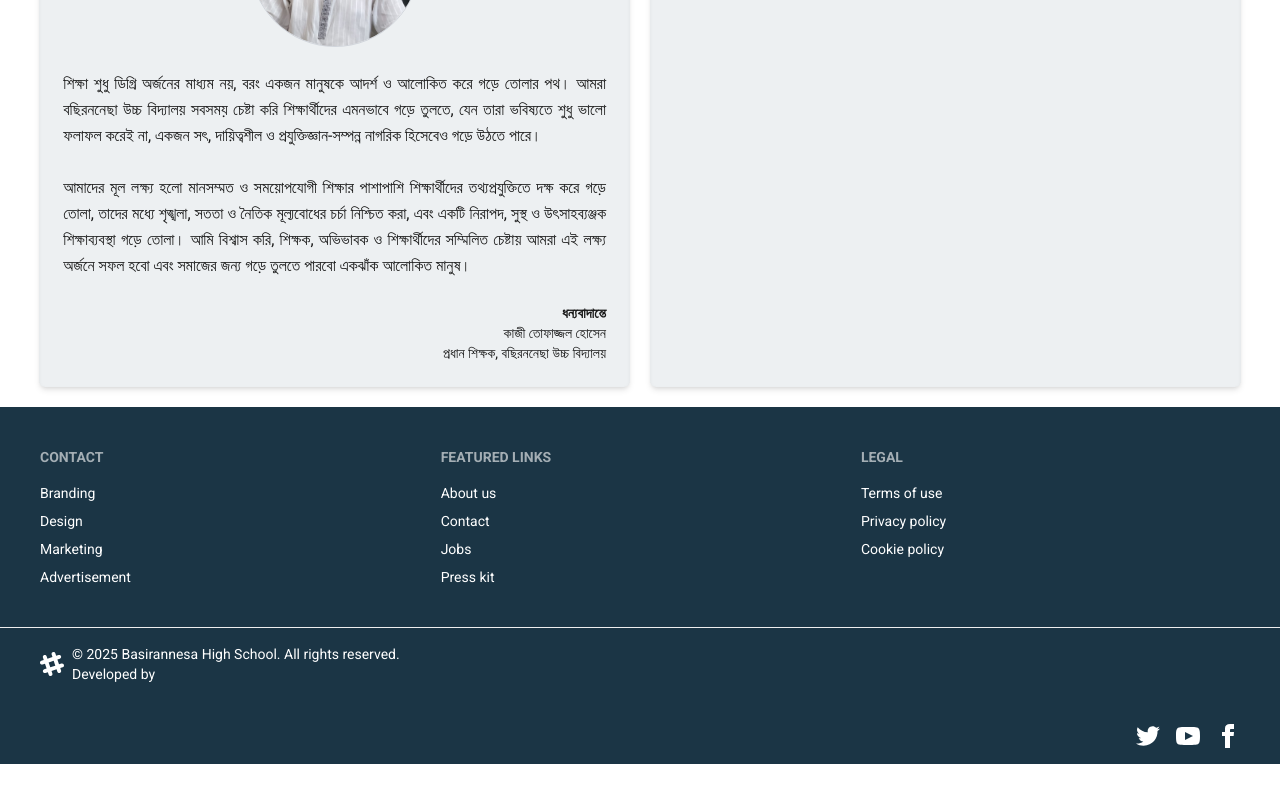
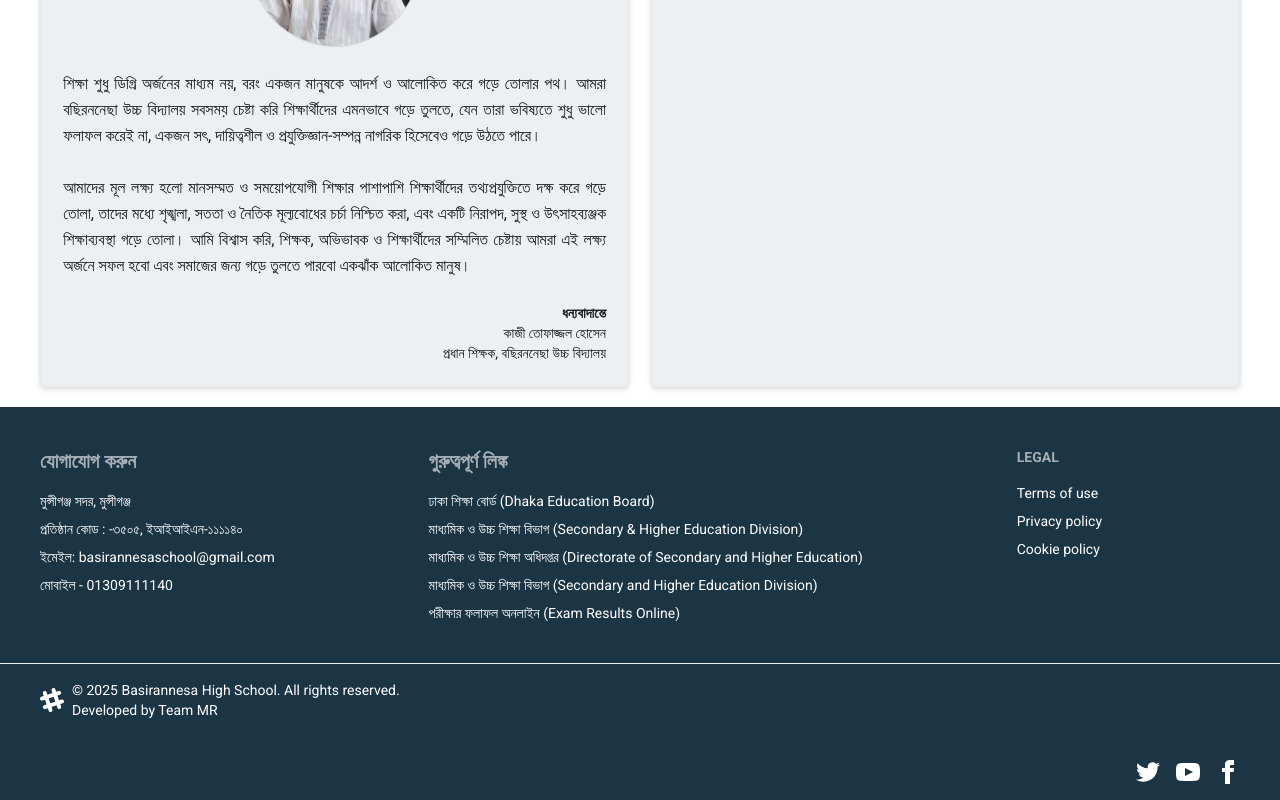
Before and after one commit to MahmudulHasan1211/basirannesa-high-school-website, a Next.js app in the folder front-end/: page / in a window 1280 px wide. Shown: the part 1207-2007 px from the top of the page. Before the commit the page ends 1971 px from the top, so only its background shows below. Built offline with nearby package versions, Linux system fonts and the light colour scheme.

Commit message:
footer info added

```diff
--- a/front-end/app/components/Footer.tsx
+++ b/front-end/app/components/Footer.tsx
@@ -3,19 +3,35 @@ export default function Footer() {
     <div>
       <footer className="footer sm:footer-horizontal bg-[#1b3545] text-white p-10">
         <nav>
-          <h6 className="footer-title">CONTACT</h6>
+          <h6 className="footer-title text-xl font-bold">যোগাযোগ করুন</h6>
 
-          <a className="link link-hover">Branding</a>
-          <a className="link link-hover">Design</a>
-          <a className="link link-hover">Marketing</a>
-          <a className="link link-hover">Advertisement</a>
+          <a className="link link-hover">মুন্সীগঞ্জ সদর, মুন্সীগঞ্জ</a>
+          <a className="link link-hover">প্রতিষ্ঠান কোড : -৩৫০৫, ইআইআইএন-১১১১৪০</a>
+          <a className="link link-hover">ইমেইল: basirannesaschool@gmail.com</a>
+          <a className="link link-hover">মোবাইল - 01309111140</a>
         </nav>
         <nav>
-          <h6 className="footer-title">FEATURED LINKS</h6>
-          <a className="link link-hover">About us</a>
-          <a className="link link-hover">Contact</a>
-          <a className="link link-hover">Jobs</a>
-          <a className="link link-hover">Press kit</a>
+          <h6 className="footer-title text-xl font-bold">গুরুত্বপূর্ণ লিঙ্ক</h6>
+         <a href="https://www.dhakaeducationboard.gov.bd/site/" target="_blank">
+           ঢাকা শিক্ষা বোর্ড (Dhaka Education Board)
+        </a>
+
+          <a href="https://www.shed.gov.bd/" target="_blank">
+          মাধ্যমিক ও উচ্চ শিক্ষা বিভাগ (Secondary & Higher Education Division)
+        </a>
+
+         <a href="https://dshe.gov.bd/" target="_blank">
+         মাধ্যমিক ও উচ্চ শিক্ষা অধিদপ্তর (Directorate of Secondary and Higher Education)
+        </a>
+
+         <a href="https://www.shed.gov.bd/" target="_blank">
+       মাধ্যমিক ও উচ্চ শিক্ষা বিভাগ (Secondary and Higher Education Division)
+        </a>
+        <a href="https://eboardresults.com/v2/home" target="_blank" rel="noopener noreferrer">
+      পরীক্ষার ফলাফল অনলাইন (Exam Results Online)
+      </a>
+
+
         </nav>
         <nav>
           <h6 className="footer-title">Legal</h6>
@@ -39,7 +55,7 @@ export default function Footer() {
           </svg>
           <p>
           <h6>© 2025 Basirannesa High School. All rights reserved.</h6>
-          <p>Developed by </p>
+          <p>Developed by Team MR</p>
           </p>
         </aside>
         <nav className="md:place-self-center md:justify-self-end">
```
